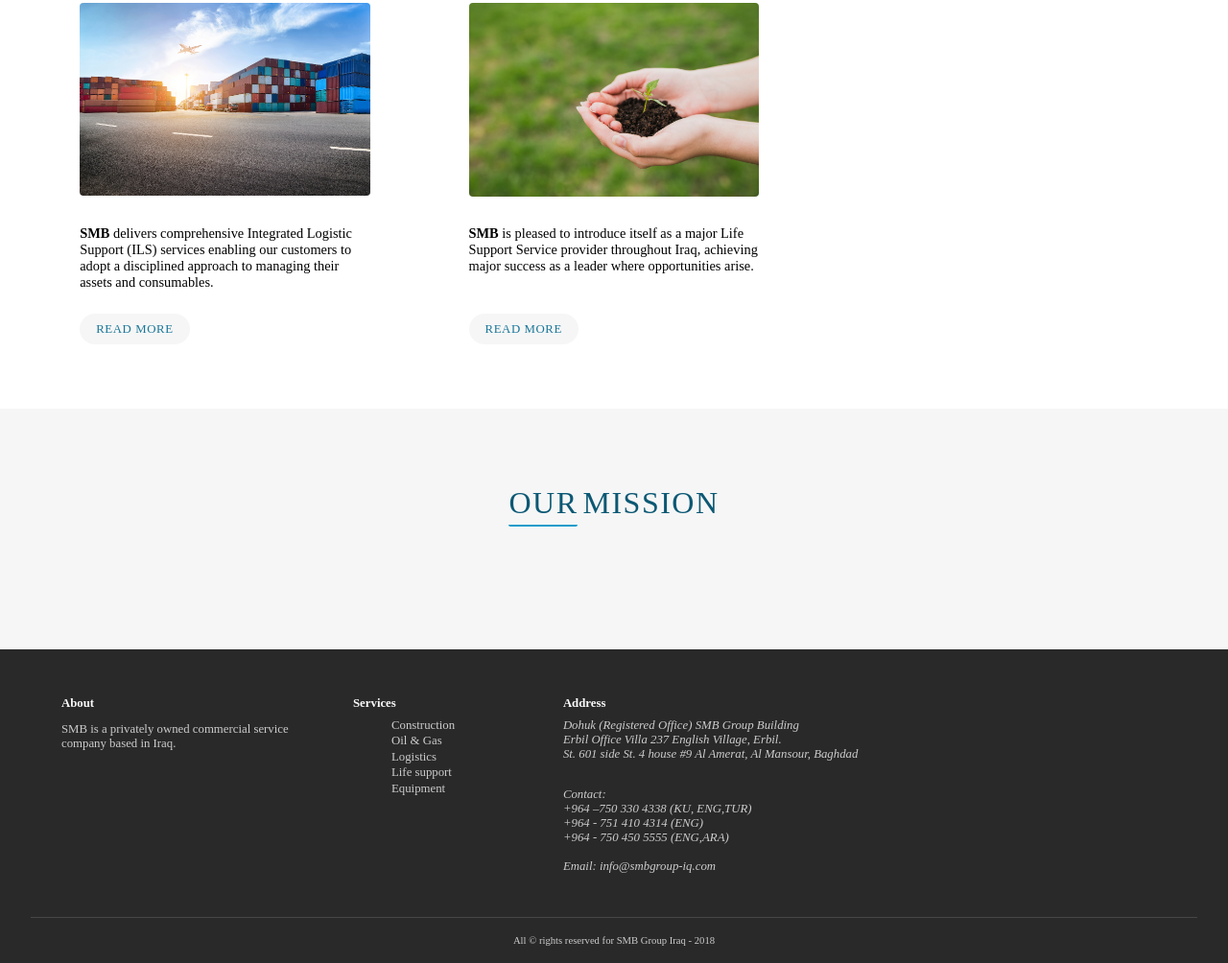
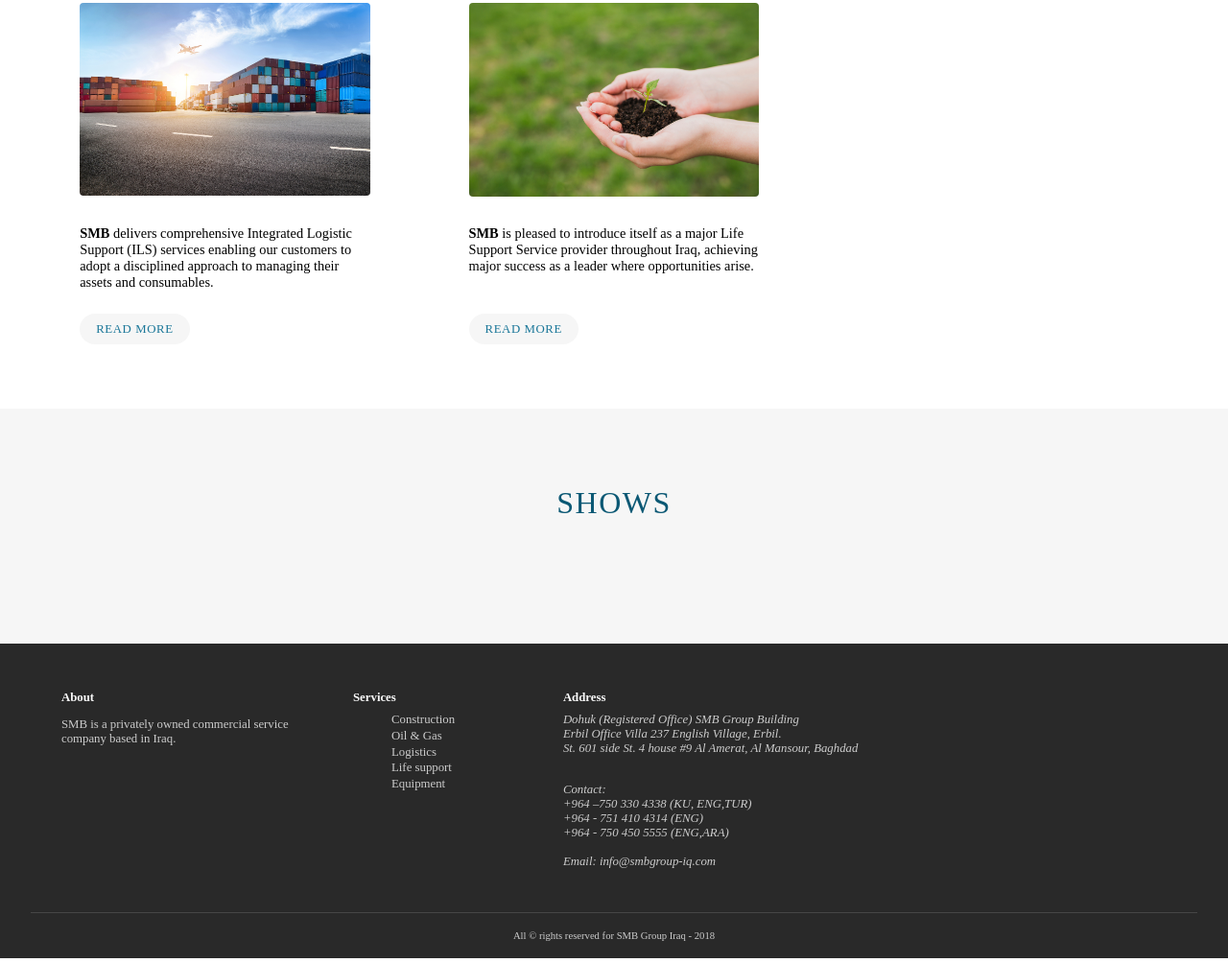
Before and after one commit to biwers/smb-gastby-website, a Gatsby site: page / in a window 1280 px wide. Shown: the part 1547-2551 px from the top of the page at 96% size. Built offline with nearby package versions, Linux system fonts and the light colour scheme; Gatsby itself is replaced by a stand-in of ours; grey boxes are pictures that could not be loaded.

Commit message:
Devmind commit in 2019-01-28 02:47:09

```diff
--- a/src/pages/index.jsx
+++ b/src/pages/index.jsx
@@ -40,7 +40,7 @@ const IndexPage = props => (
 
       <HighlightRow style={{ paddingBottom: '4rem' }}>
         <Container>
-          <Headline styledText="Our">Mission</Headline>
+          <Headline>Shows</Headline>
 
           <div id="seated-55fdf2c0" data-artist-id="75c60439-038f-4d0c-8668-64cc24386b07" data-css-version="2">
    </div>
```
